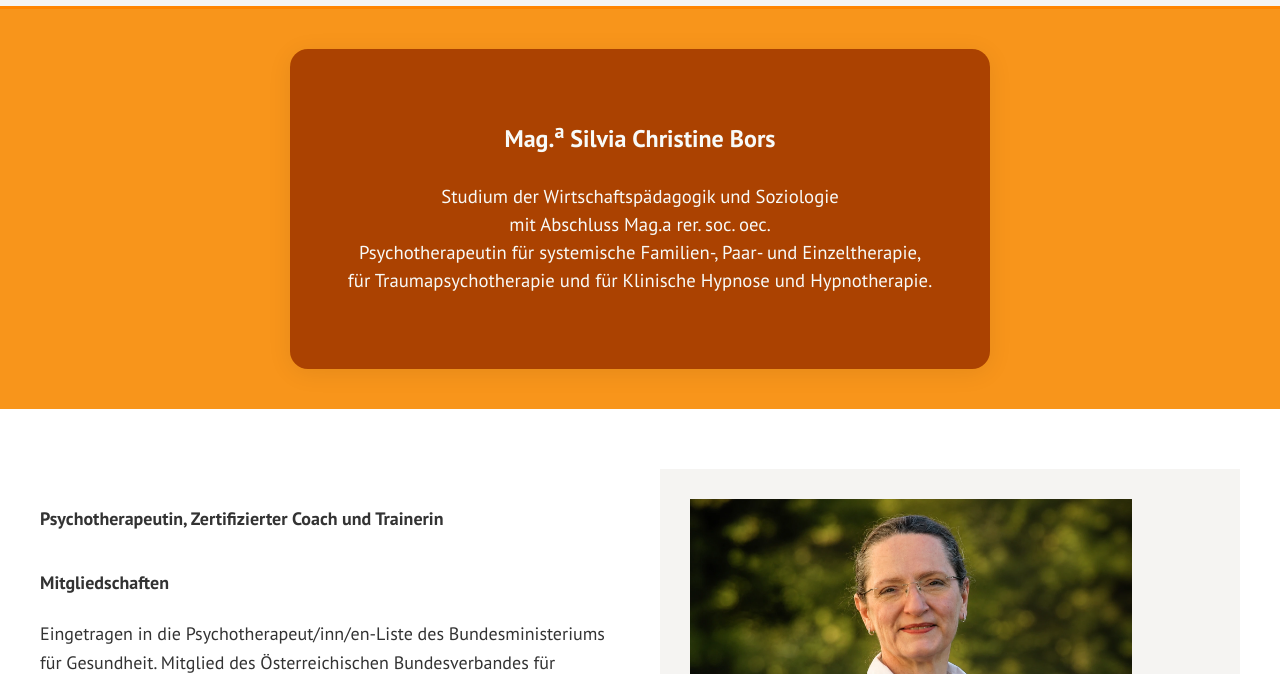
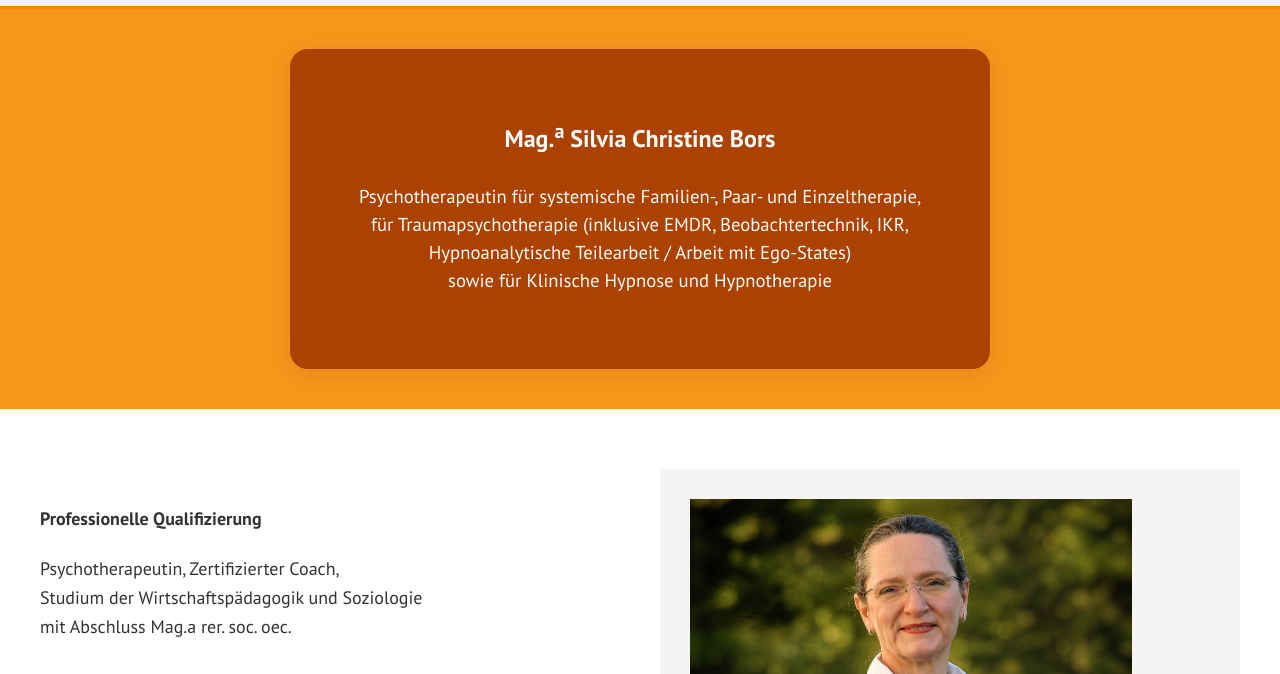
Before and after one commit to ppprem/stsc-website, a plain HTML site: page Personalien.html in a window 1280 px wide. Shown: the part 112-786 px from the top of the page. Drawn offline with Linux system fonts and the light colour scheme.

Commit message:
Aktualisierungen auf allen Seiten

```diff
--- a/Personalien.html
+++ b/Personalien.html
@@ -100,11 +100,9 @@
 
 <h2>Mag.<sup>a</sup> Silvia Christine Bors</h2>
 
-<h3>Studium der Wirtschaftspädagogik und Soziologie<br> mit Abschluss Mag.a rer. soc. oec.<br>
-Psychotherapeutin für systemische Familien-, Paar- und Einzeltherapie,<br>
-für Traumapsychotherapie und für Klinische Hypnose und Hypnotherapie.</h3>
-
-
+<h3>Psychotherapeutin für systemische Familien-, Paar- und Einzeltherapie,<br> für
+  Traumapsychotherapie (inklusive EMDR, Beobachtertechnik, IKR, Hypnoanalytische Teilearbeit / Arbeit mit Ego-States)<br>
+  sowie für Klinische Hypnose und Hypnotherapie</h3>
 
     </div>
   </div>
@@ -118,8 +116,10 @@ für Traumapsychotherapie und für Klinische Hypnose und Hypnotherapie.</h3>
 <section class="content">
 
 
+<h4>Professionelle Qualifizierung</h4>
 
-<h4>Psychotherapeutin, Zertifizierter Coach und Trainerin</h4>
+<p>Psychotherapeutin, Zertifizierter Coach,<br>
+Studium der Wirtschaftspädagogik und Soziologie<br>mit Abschluss Mag.a rer. soc. oec.</p>
 
 <h4>Mitgliedschaften</h4>
 
@@ -137,6 +137,7 @@ EMDR, IKR, Kinder- und Jugendpsychotherapie entsprechend den Weiterbildungsricht
 Coaching, Gruppendynamik, Systemische Strukturaufstellungen.
 Körperarbeit (BMC, TSY), theaterpädagogische Methoden.
 </p>
+
 
 </section>
 
```
Also changed, not shown: Hypnose.html (+0 -14 lines), Impressum.html (+1 -4 lines), 1 other file.
